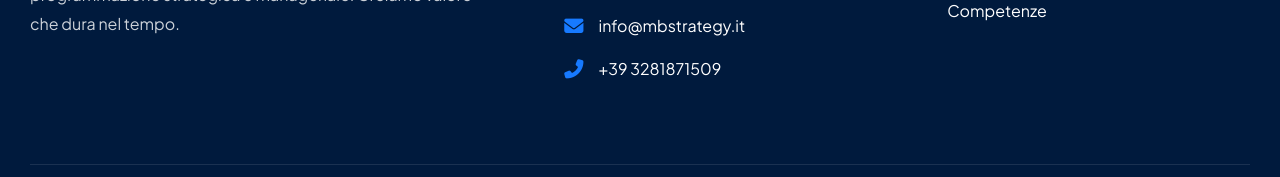
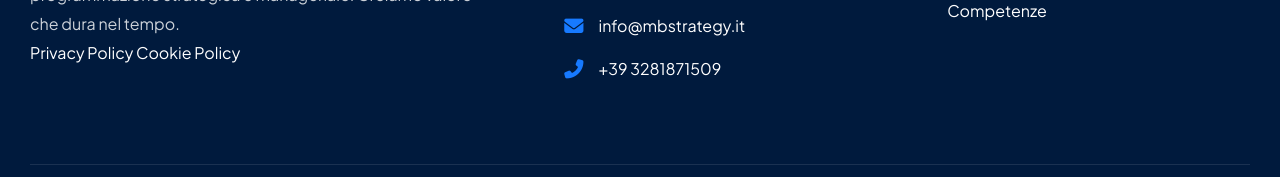
Before and after one commit to moockupstudio/mbstrategy, a plain HTML site: page index.html in a window 1280 px wide. Shown: the part 6963-7140 px from the top of the page. Drawn offline with nearby package versions, Linux system fonts and the light colour scheme.

Commit message:
index with iubenda

```diff
--- a/index.html
+++ b/index.html
@@ -3,6 +3,7 @@
 <head>
     <meta charset="UTF-8">
     <meta name="viewport" content="width=device-width, initial-scale=1.0">
+    <script type="text/javascript" src="https://embeds.iubenda.com/widgets/2a5891c6-5aac-4083-a22f-3d54289557e6.js"></script>
 
     <title>MB STRATEGY | Consulenza e Strategia per il tuo Progetto</title>
     <meta name="description" content="Affida il tuo business a MB STRATEGY. Offriamo consulenza strategica su misura per far crescere il tuo progetto e raggiungere nuovi obiettivi di business.">
@@ -624,6 +625,8 @@
                     <p style="opacity: 0.8;">
                         Punto di riferimento nella consulenza, pianificazione e programmazione strategica e manageriale. Creiamo valore che dura nel tempo.
                     </p>
+                    <a href="https://www.iubenda.com/privacy-policy/84360451" class="iubenda-white iubenda-noiframe iubenda-embed" title="Privacy Policy ">Privacy Policy</a><script type="text/javascript">(function (w,d) {var loader = function () {var s = d.createElement("script"), tag = d.getElementsByTagName("script")[0]; s.src="https://cdn.iubenda.com/iubenda.js"; tag.parentNode.insertBefore(s,tag);}; if(w.addEventListener){w.addEventListener("load", loader, false);}else if(w.attachEvent){w.attachEvent("onload", loader);}else{w.onload = loader;}})(window, document);</script>
+                    <a href="https://www.iubenda.com/privacy-policy/84360451/cookie-policy" class="iubenda-white iubenda-noiframe iubenda-embed" title="Cookie Policy ">Cookie Policy</a><script type="text/javascript">(function (w,d) {var loader = function () {var s = d.createElement("script"), tag = d.getElementsByTagName("script")[0]; s.src="https://cdn.iubenda.com/iubenda.js"; tag.parentNode.insertBefore(s,tag);}; if(w.addEventListener){w.addEventListener("load", loader, false);}else if(w.attachEvent){w.attachEvent("onload", loader);}else{w.onload = loader;}})(window, document);</script>
                 </div>
                 <div class="footer-col footer-contact">
                     <h4>Contatti</h4>
```
